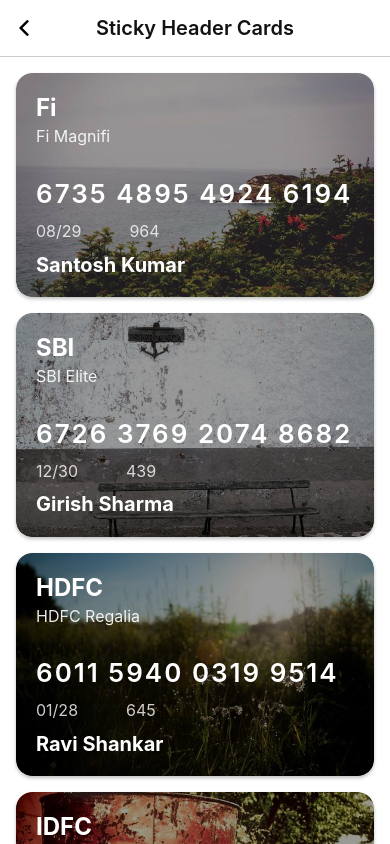
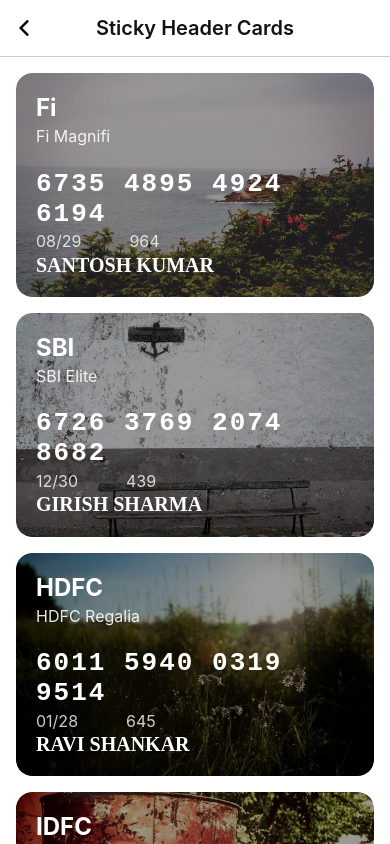
Before and after one commit to NaveenSutar/react-native-app-components, a React Native app: screen /StickyHeaderCards in a window 390 px wide. Built offline with nearby package versions, Linux system fonts and the light colour scheme; what react-native-toast-notifications would draw is missing.

Commit message:
Card component minor change

```diff
--- a/src/components/StickyHeaderCards.tsx
+++ b/src/components/StickyHeaderCards.tsx
@@ -5,7 +5,7 @@ import {
   FlatList,
   Text,
   ImageBackground,
-  Image,
+  Platform,
 } from 'react-native';
 import Header from '../baseComponents/Header';
 import {ScreenWidth} from '../utils/appUtils';
@@ -63,6 +63,7 @@ const StickyHeaderCards = () => {
       backgroundImage: require('../assets/images/stickyHeaderCards/card_5.jpg'),
     },
   ];
+
   const renderComponent = () => {
     return (
       <FlatList
@@ -88,7 +89,7 @@ const StickyHeaderCards = () => {
                     <Text style={styles.cardExpire}>{item.expire}</Text>
                     <Text style={styles.cardCVV}>{item.cvv}</Text>
                   </View>
-                  <Text style={styles.cardName}>{item.name}</Text>
+                  <Text style={styles.cardName}>{item.name.toUpperCase()}</Text>
                 </View>
               </View>
             </ImageBackground>
@@ -121,14 +122,6 @@ const styles = StyleSheet.create({
     marginBottom: 16,
     width: ScreenWidth - 32,
     overflow: 'hidden',
-    elevation: 4,
-    shadowColor: '#000',
-    shadowOffset: {
-      width: 0,
-      height: 2,
-    },
-    shadowOpacity: 0.25,
-    shadowRadius: 3.84,
   },
   imageBackground: {
     width: ScreenWidth - 32,
@@ -165,6 +158,7 @@ const styles = StyleSheet.create({
     fontWeight: '600',
     color: '#ffffff',
     letterSpacing: 2,
+    fontFamily: Platform.OS === 'ios' ? 'Courier' : 'monospace',
   },
   cardBottomRow: {
     flexDirection: 'row',
@@ -185,6 +179,7 @@ const styles = StyleSheet.create({
     fontSize: 20,
     color: '#ffffff',
     fontWeight: '700',
+    fontFamily: Platform.OS === 'ios' ? 'Arial' : 'notoserif',
   },
 });
 
```
